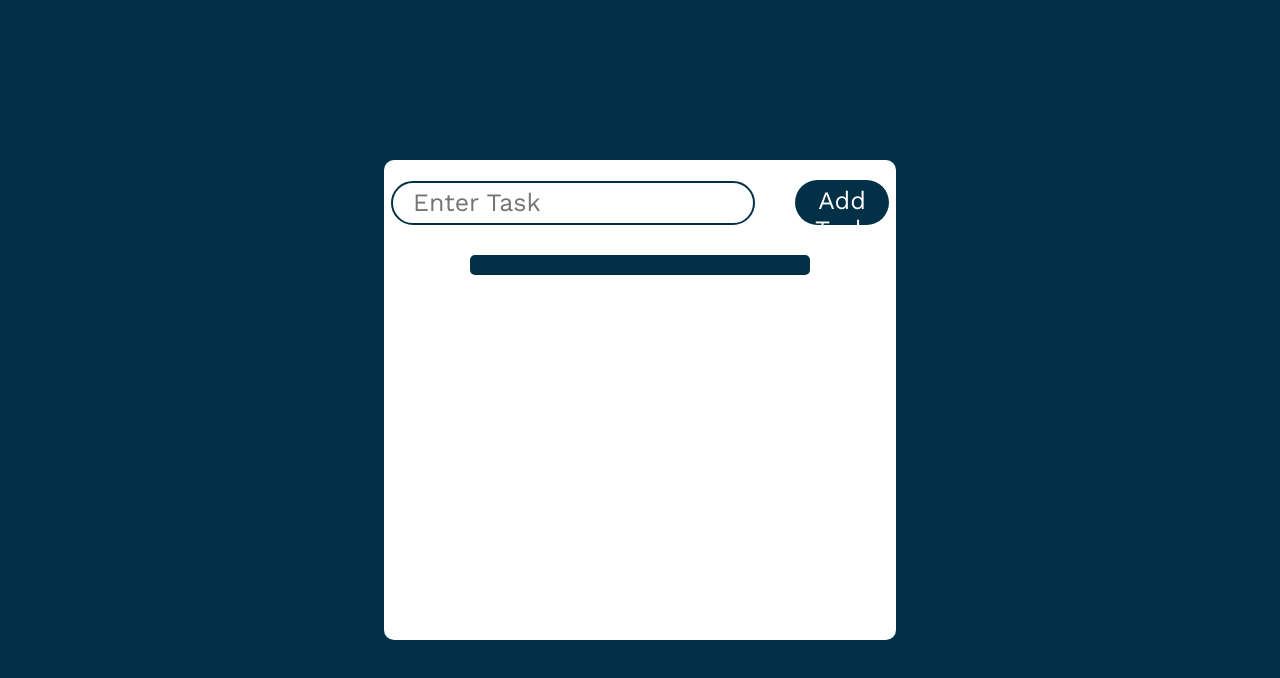
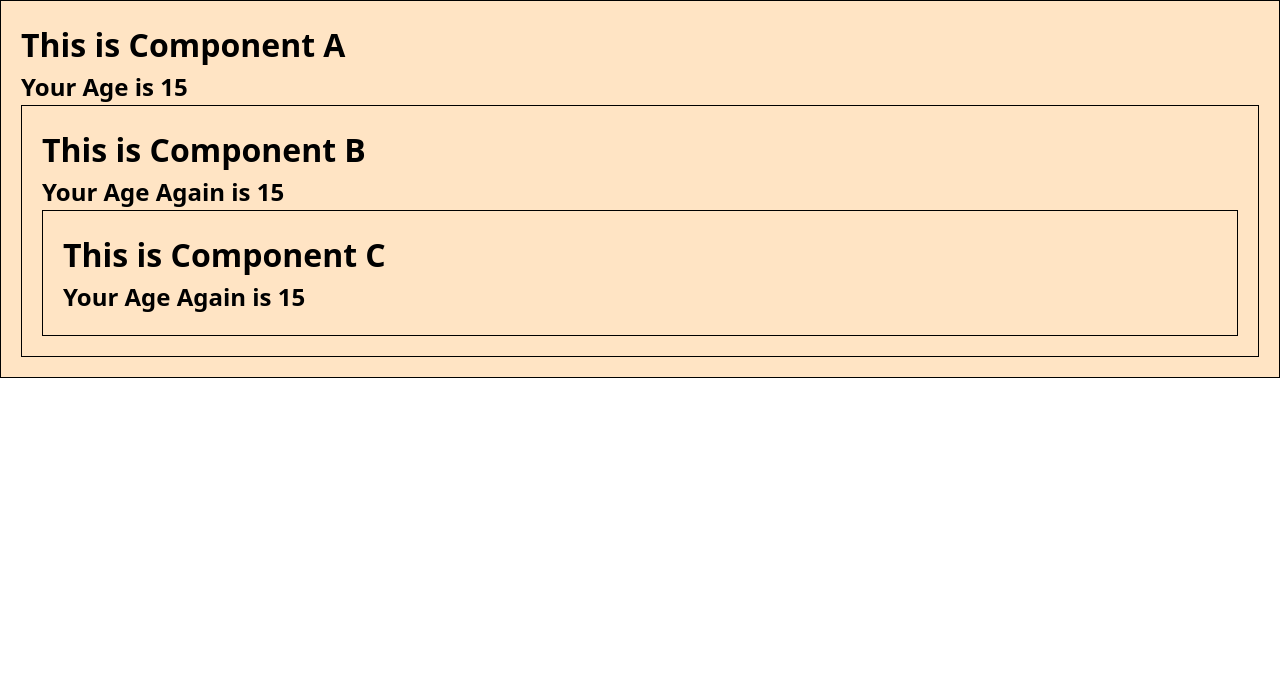
Before and after one commit to thegittyuser/myreactjs, a React (Vite) app: page / in a window 1280 px wide. Shown: the top 678 px of the page. Built offline with nearby package versions, Linux system fonts and the light colour scheme.

Commit message:
useContext

```diff
--- /dev/null
+++ b/src/context_hook/ComponentA.jsx
@@ -0,0 +1,22 @@
+import { useState } from "react";
+import { createContext } from "react";
+import ComponentB from "./ComponentB.jsx";
+export const ageContext = createContext();
+import "../context_hook/box.css";
+
+function ComponentA() {
+  const [age, setAge] = useState(15);
+  return (
+    <>
+      <div className="box">
+        <h1>This is Component A</h1>
+        <h2>{`Your Age is ${age}`}</h2>
+        <ageContext.Provider value={age}>
+          <ComponentB age={age} />
+        </ageContext.Provider>
+      </div>
+    </>
+  );
+}
+
+export default ComponentA;
--- /dev/null
+++ b/src/context_hook/ComponentB.jsx
@@ -0,0 +1,19 @@
+import ComponentC from "./ComponentC.jsx";
+import { ageContext } from "./ComponentA.jsx";
+import "../context_hook/box.css";
+import { useContext } from "react";
+
+function ComponentB() {
+  const age = useContext(ageContext);
+  return (
+    <>
+      <div className="box">
+        <h1>This is Component B</h1>
+        <h2>{`Your Age Again is ${age}`}</h2>
+        <ComponentC />
+      </div>
+    </>
+  );
+}
+
+export default ComponentB;
--- /dev/null
+++ b/src/context_hook/ComponentC.jsx
@@ -0,0 +1,18 @@
+import { ageContext } from "./ComponentA.jsx";
+
+import "../context_hook/box.css";
+import { useContext } from "react";
+
+function ComponentC() {
+  const age = useContext(ageContext);
+  return (
+    <>
+      <div className="box">
+        <h1>This is Component C</h1>
+        <h2>{`Your Age Again is ${age}`}</h2>
+      </div>
+    </>
+  );
+}
+
+export default ComponentC;
--- /dev/null
+++ b/src/context_hook/box.css
@@ -0,0 +1,7 @@
+.box {
+  width: 100%;
+  height: auto;
+  background-color: bisque;
+  padding: 20px;
+  border: 1px solid black;
+}
--- a/src/main.jsx
+++ b/src/main.jsx
@@ -4,10 +4,11 @@ import "./index.css";
 // import App from './App.jsx'
 // import Counter from "./hooks/Counter.jsx";
 // import Form from "./hooks/Form.jsx";
-import List from "./hooks/List.jsx";
+// import List from "./hooks/List.jsx";
+import ComponentA from "./context_hook/ComponentA.jsx";
 
 createRoot(document.getElementById("root")).render(
   <StrictMode>
-  <List />
+    <ComponentA />
   </StrictMode>
 );
```
